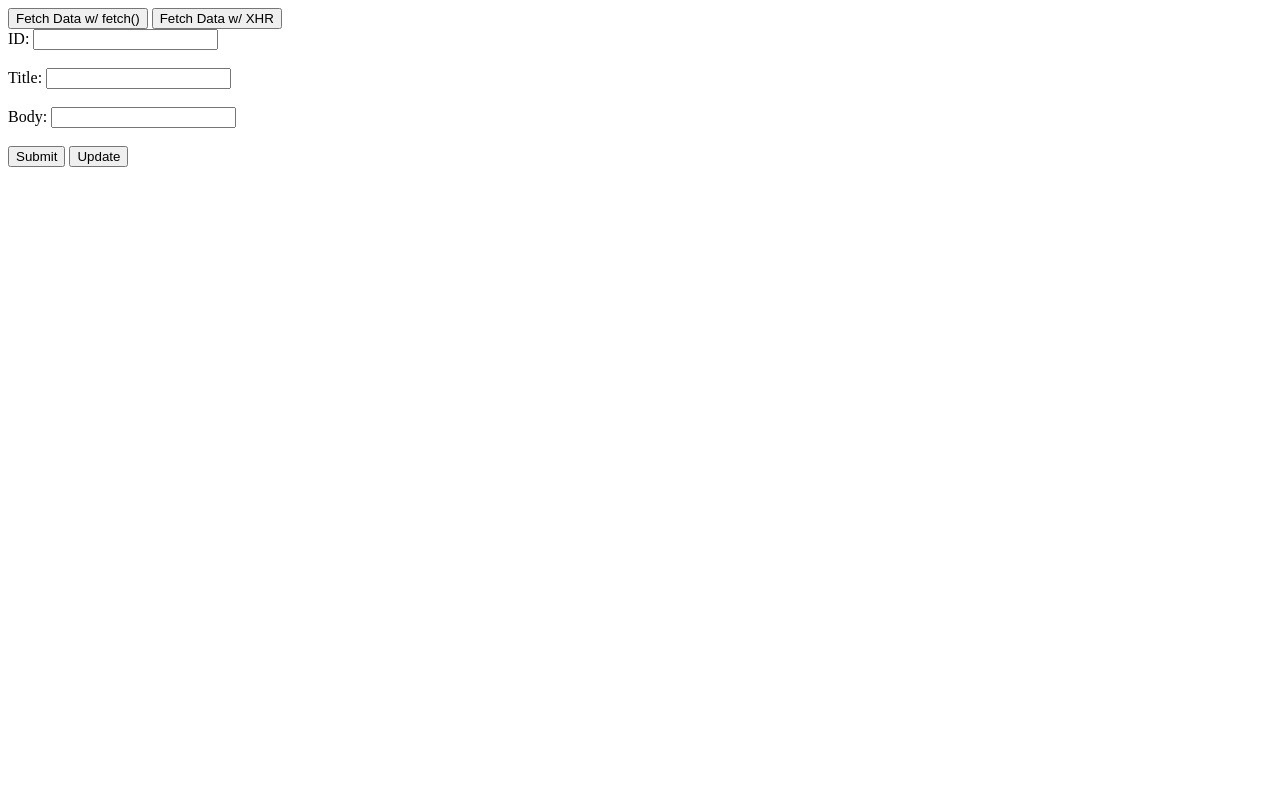
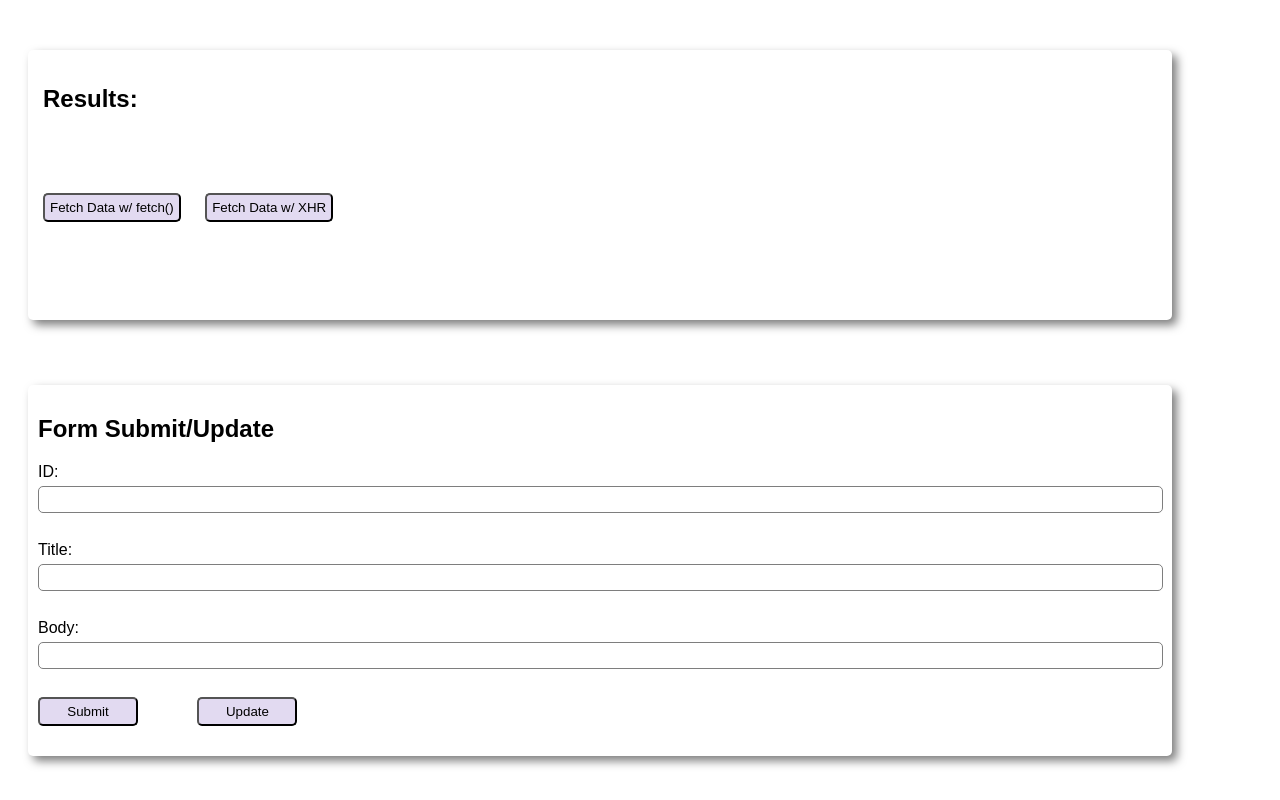
Before and after one commit to LynnethTigsePena4240/Lab10_API_Calls, a plain HTML site: page index.html in a window 1280 px wide. Drawn offline with Linux system fonts and the light colour scheme.

Commit message:
added css styling to make it look visually appealing

```diff
--- a/index.html
+++ b/index.html
@@ -4,21 +4,32 @@
     <meta charset="UTF-8">
     <meta name="viewport" content="width=device-width, initial-scale=1.0">
     <script src="script.js" defer></script>
+    <link rel="stylesheet" href="style.css">
     <title>Lab10 API Calls</title>
 </head>
 <body>
+    <section id="Results">
+    <h1>Results:</h1>
+    <div id="display_text">
+        <h2></h2>
+        <p></p>
+    </div>
+
+    <div id="buttons">
     <button id="fetch()">Fetch Data w/ fetch()</button>
     <button id="XHR">Fetch Data w/ XHR</button>
-    <div id="display_text">
+    <br><br>
+    </div>
+    </section>
 
-    </div>
     <form id="form">
-        <label>ID:</label>
+        <h2>Form Submit/Update</h3>
+        <label>ID:</label><br>
         <input type="text" id="id"><br><br>
-        <label>Title:</label>
+        <label>Title:</label><br>
         <input type="text" id="title"><br><br>
-        <label>Body:</label>
-        <input id="body"><br><br>
+        <label>Body:</label><br>
+        <input id="body" type="text"><br><br>
         <button id="Submit">Submit</button>
         <button id="Update">Update</button>
     </form>
--- a/style.css
+++ b/style.css
@@ -0,0 +1,55 @@
+body{
+    font-family: Arial, Helvetica, sans-serif;
+}
+
+button{
+    background-color: rgb(226, 218, 241);
+    border-radius: 5px;
+    padding: 5px;
+}
+section{
+    padding: 15px;
+    margin-left: 20px;
+    box-shadow: 5px 5px 10px rgb(126, 126, 126);
+    margin-right: 100px;
+    border-radius: 5px;
+    padding-bottom: 80px;
+    margin-top: 50px;
+}
+button:hover{
+    background-color: rgb(196, 190, 210);
+}
+
+#buttons{
+    margin-top: 80px;
+}
+
+#XHR{
+    margin-left: 20px;
+}
+
+form{
+    padding: 10px;
+    margin-left: 20px;
+    box-shadow: 5px 5px 10px rgb(126, 126, 126);
+    margin-right: 100px;
+    border-radius: 5px;
+    margin-top: 65px;
+    padding-bottom: 30px;
+}
+
+input[type="text"]{
+    padding: 5px;
+    margin: 5px 0 10px 0;
+    border-radius: 5px;
+    border: 1px solid rgb(126, 126, 126);
+    width: 99%;
+}
+
+#Update{
+    margin-left: 55px;
+    width: 100px;
+}
+#Submit{
+    width: 100px;
+}
```
